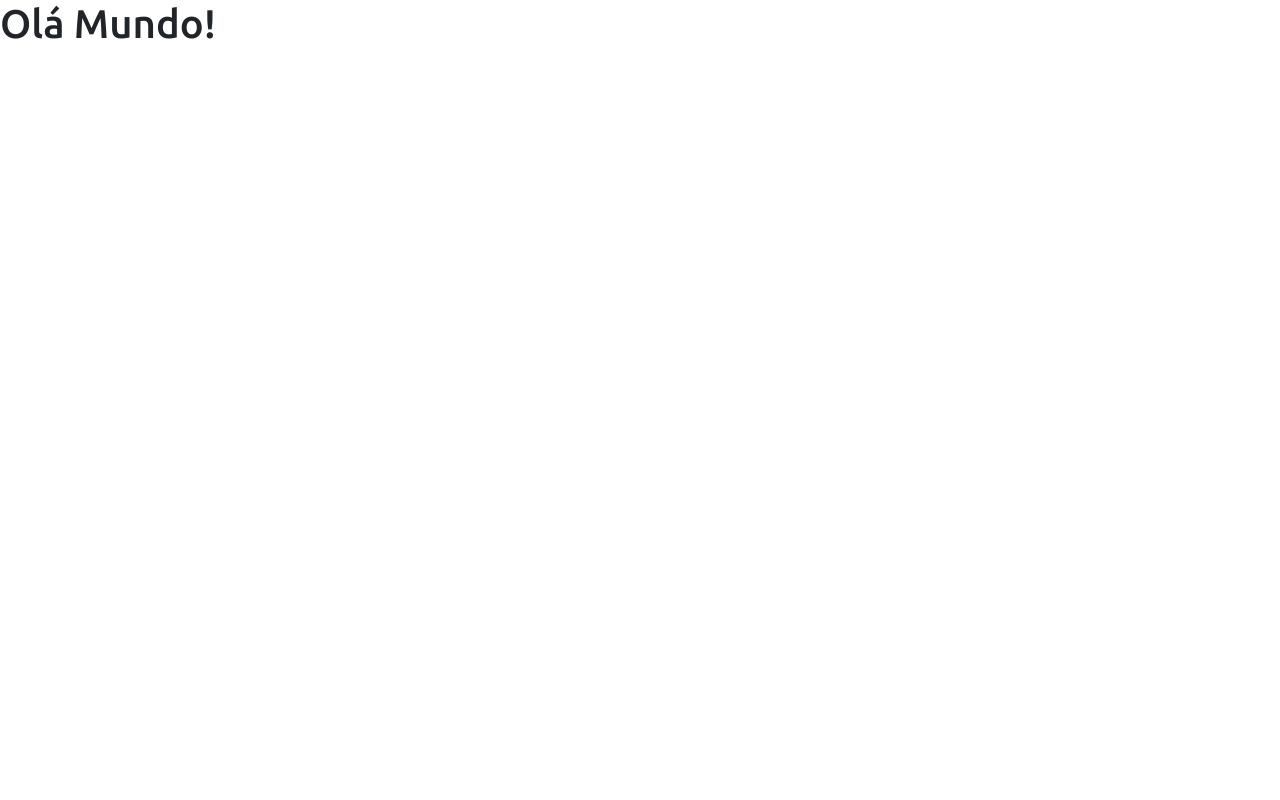
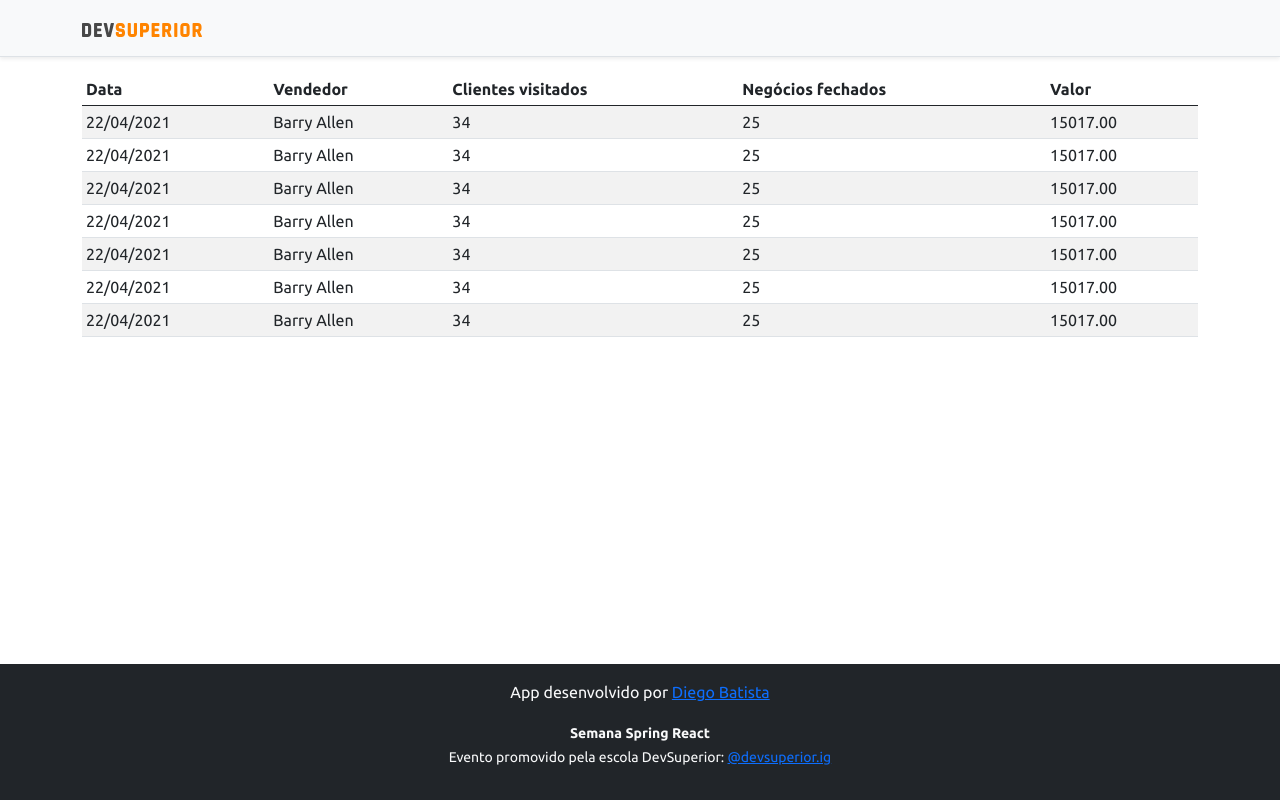
Before and after one commit to fogeid/dsvendas, a React (Create React App) app in the folder frontend/: page / in a window 1280 px wide. Built offline with nearby package versions, Linux system fonts and the light colour scheme.

Commit message:
feat: add static components

```diff
--- a/frontend/package.json
+++ b/frontend/package.json
@@ -10,6 +10,7 @@
     "@types/node": "^12.0.0",
     "@types/react": "^17.0.0",
     "@types/react-dom": "^17.0.0",
+    "bootstrap": "^5.0.0",
     "react": "^17.0.2",
     "react-dom": "^17.0.2",
     "react-scripts": "4.0.3",
--- a/frontend/src/App.tsx
+++ b/frontend/src/App.tsx
@@ -1,7 +1,15 @@
+import NavBar from "./components/NavBar";
+import DataTable from "./components/DataTable";
+import Footer from "./components/Footer";
+
 function App() {
   return (
     <>
-      <h1>Olá Mundo!</h1>
+      <NavBar />
+      <div className="container">
+        <DataTable />
+      </div>
+      <Footer />
     </>
   );
 }
--- /dev/null
+++ b/frontend/src/components/DataTable/index.tsx
@@ -0,0 +1,70 @@
+function DataTable() {
+  return (
+    <div className="table-responsive">
+      <table className="table table-striped table-sm">
+        <thead>
+          <tr>
+            <th>Data</th>
+            <th>Vendedor</th>
+            <th>Clientes visitados</th>
+            <th>Negócios fechados</th>
+            <th>Valor</th>
+          </tr>
+        </thead>
+        <tbody>
+          <tr>
+            <td>22/04/2021</td>
+            <td>Barry Allen</td>
+            <td>34</td>
+            <td>25</td>
+            <td>15017.00</td>
+          </tr>
+          <tr>
+            <td>22/04/2021</td>
+            <td>Barry Allen</td>
+            <td>34</td>
+            <td>25</td>
+            <td>15017.00</td>
+          </tr>
+          <tr>
+            <td>22/04/2021</td>
+            <td>Barry Allen</td>
+            <td>34</td>
+            <td>25</td>
+            <td>15017.00</td>
+          </tr>
+          <tr>
+            <td>22/04/2021</td>
+            <td>Barry Allen</td>
+            <td>34</td>
+            <td>25</td>
+            <td>15017.00</td>
+          </tr>
+          <tr>
+            <td>22/04/2021</td>
+            <td>Barry Allen</td>
+            <td>34</td>
+            <td>25</td>
+            <td>15017.00</td>
+          </tr>
+          <tr>
+            <td>22/04/2021</td>
+            <td>Barry Allen</td>
+            <td>34</td>
+            <td>25</td>
+            <td>15017.00</td>
+          </tr>
+          <tr>
+            <td>22/04/2021</td>
+            <td>Barry Allen</td>
+            <td>34</td>
+            <td>25</td>
+            <td>15017.00</td>
+          </tr>
+        </tbody>
+      </table>
+    </div>
+  );
+}
+
+export default DataTable;
--- /dev/null
+++ b/frontend/src/components/Footer/index.tsx
@@ -0,0 +1,34 @@
+function Footer() {
+  return (
+    <footer className="footer mt-auto py-3 bg-dark">
+      <div className="container">
+        <p className="text-light">
+          App desenvolvido por{" "}
+          <a
+            href="https://github.com/fogeid"
+            target="_blank"
+            rel="noreferrer"
+          >
+            Diego Batista
+          </a>
+        </p>
+        <p className="text-light">
+          <small>
+            <strong>Semana Spring React</strong>
+            <br />
+            Evento promovido pela escola DevSuperior:{" "}
+            <a
+              href="https://instagram.com/devsuperior.ig"
+              target="_blank"
+              rel="noreferrer"
+            >
+              @devsuperior.ig
+            </a>
+          </small>
+        </p>
+      </div>
+    </footer>
+  );
+}
+
+export default Footer;
--- /dev/null
+++ b/frontend/src/components/NavBar/index.tsx
@@ -0,0 +1,15 @@
+import ImgDsDark from '../../assets/img/ds-dark.svg';
+
+function NavBar() {
+  return (
+    <div className="d-flex flex-column flex-md-row align-items-center p-3 px-md-4 mb-3 bg-light border-bottom shadow-sm">
+      <div className="container">
+        <nav className="my-2 my-md-0 mr-md-3">
+          <img src={ImgDsDark} alt="DevSuperior" width="120" />
+        </nav>
+      </div>
+    </div>
+  );
+}
+
+export default NavBar;
--- a/frontend/src/index.tsx
+++ b/frontend/src/index.tsx
@@ -1,8 +1,8 @@
 import React from 'react';
 import ReactDOM from 'react-dom';
-import 'bootstrap/dist/css/bootstrap.css';
 import App from './App';
 
+import 'bootstrap/dist/css/bootstrap.css';
 import 'assets/css/styles.css';
 
 ReactDOM.render(
```
Also changed, not shown: frontend/src/assets/img/ds-dark.svg (added), 1 other file (tests, documents, lock files or other folders).
